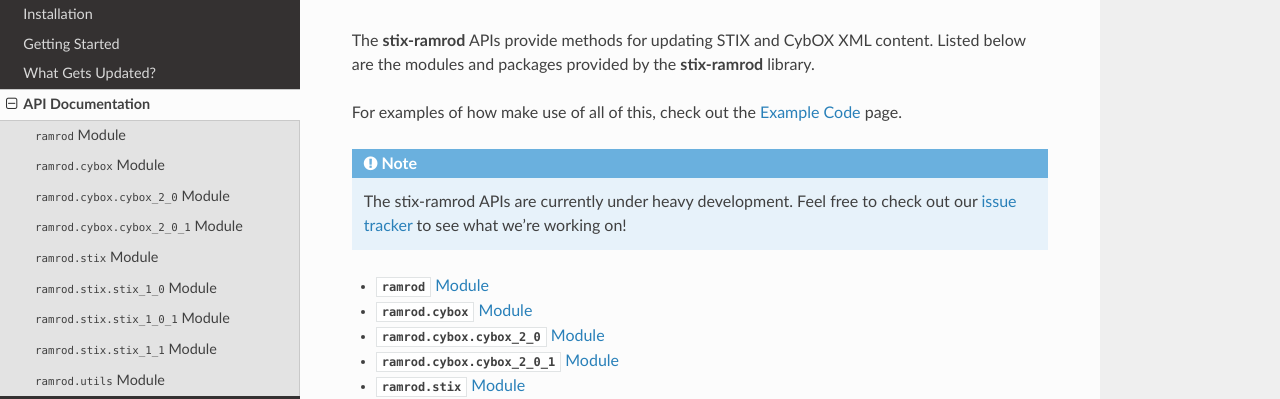
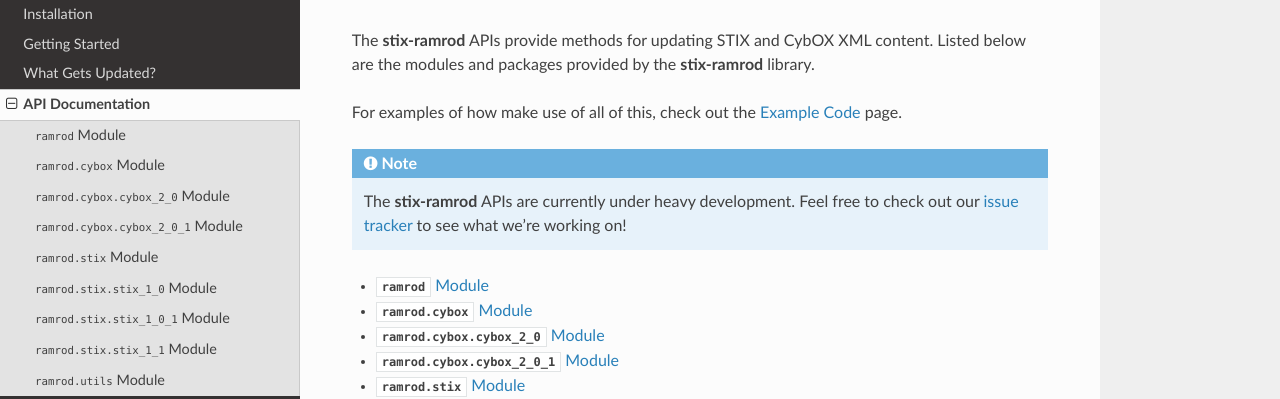
Before and after one commit to STIXProject/stix-ramrod, a Sphinx documentation site: the page built from docs/api/index.rst, in a window 1280 px wide. Shown: the part 131-530 px from the top of the page. Built offline with Sphinx 7.4.7 and the Read the Docs theme 2.0.0, drawn with Linux system fonts in a browser that asks for light colours.

```diff
--- a/docs/api/index.rst
+++ b/docs/api/index.rst
@@ -10,8 +10,8 @@ page.
 
 .. note::
 
-	The stix-ramrod APIs are currently under heavy development. Feel free to
-	check out our `issue tracker`_ to see what we're working on!
+	The **stix-ramrod** APIs are currently under heavy development. Feel free
+	to check out our `issue tracker`_ to see what we're working on!
 
 .. _issue tracker: https://github.com/STIXProject/stix-ramrod/issues
 
```
